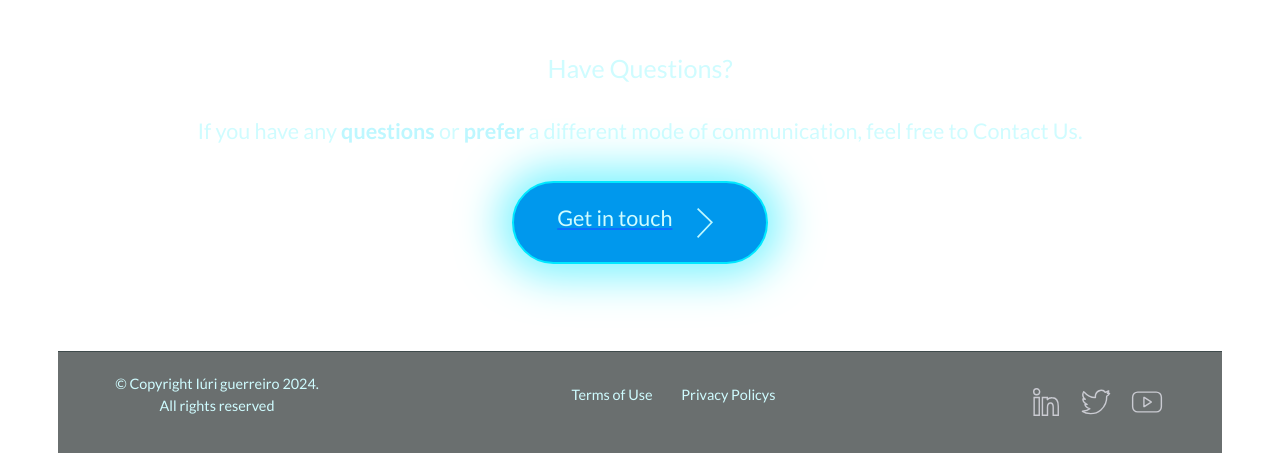
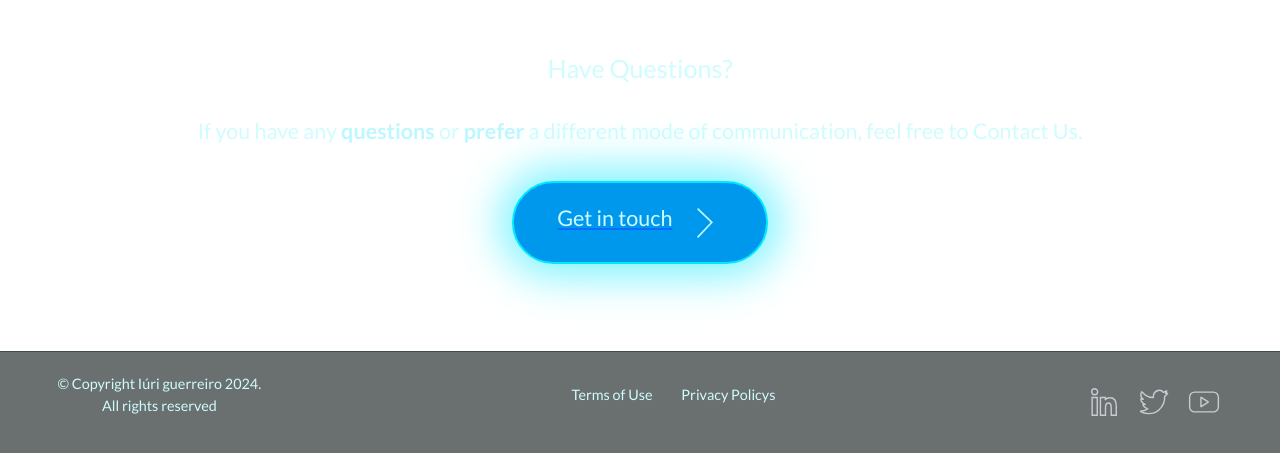
Before and after one commit to IuriGuerreiro/IuriGuerreiro.github.io, a plain HTML site: page index.html in a window 1280 px wide. Shown: the part 3155-3608 px from the top of the page. Drawn offline with nearby package versions, Linux system fonts and the light colour scheme; a script that the page names is missing.

Commit message:
Update style.css
+ fixed footer size

```diff
--- a/style.css
+++ b/style.css
@@ -239,7 +239,7 @@ path {
     display: flex;
     flex-direction: row;
     padding:1.5rem 4rem;
-    width: calc(100vw - 8rem);
+    width: 100vw;
     justify-content: space-between;
     align-items: center;
     backdrop-filter: blur(20px);
```
